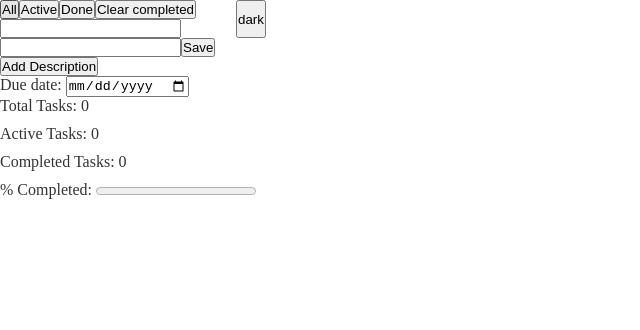
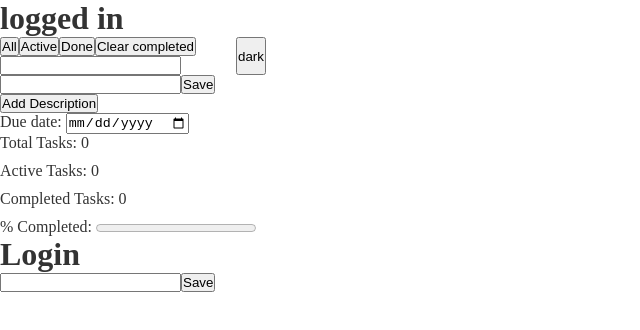
Before and after one commit to prs-dev/todo, a React (Vite) app: page / in a window 1280 px wide. Shown: the top 330 px of the page, without its empty margins (0-640 px from the left). Built offline with nearby package versions, Linux system fonts and the light colour scheme.

Commit message:
completed v1

```diff
--- /dev/null
+++ b/src/LoginForm.jsx
@@ -0,0 +1,20 @@
+import React, { useState } from 'react'
+
+const LoginForm = ({user, setUser}) => {
+    const [userLogin, setUserLogin] = useState('')
+    const handleSubmit = (e) => {
+        e.preventDefault()
+        setUser(userLogin)
+    }
+  return (
+    <div>
+        <h1>Login</h1>
+        <form action="" onSubmit={handleSubmit}>
+            <input type="text" value={userLogin} onChange={e => setUserLogin(e.target.value)} />
+            <button type='submit'>Save</button>
+        </form>
+    </div>
+  )
+}
+
+export default LoginForm
--- a/src/TodoForm.jsx
+++ b/src/TodoForm.jsx
@@ -1,6 +1,6 @@
 import React, { useState } from 'react'
 
-const TodoForm = ({ setList, setTask, task }) => {
+const TodoForm = ({ setList, setTask, task, user }) => {
   const [addDesc, setAddDesc] = useState(false)
   const [desc, setDesc] = useState('')
   const [dueDate, setDueDate] = useState()
@@ -20,7 +20,8 @@ const TodoForm = ({ setList, setTask, task }) => {
       task,
       completed: false,
       description: desc,
-      dueDate
+      dueDate,
+      user
     }])
     // storing in localstorage after new task
   }
--- a/src/TodoList.jsx
+++ b/src/TodoList.jsx
@@ -3,17 +3,19 @@ import FilterBar from './FilterBar'
 import TodoForm from './TodoForm'
 import TodoItem from './TodoItem'
 import useLocalStore from './hooks/useLocalStore'
+import LoginForm from './LoginForm'
 
 //implementing local storage
 const TodoList = () => {
   const [task, setTask] = useState('')
   // const [list, setList] = useState([])
-  const [list, setList] = useLocalStore('todos', [])
+  const [list, setList] = useLocalStore('todos', []) //hook used here
   const [search, setSearch] = useState('')
-  const [filterState, setFilterState] = useLocalStore('filter', 'all')
+  const [filterState, setFilterState] = useLocalStore('filter', 'all') //hook used here
   // const [filterState, setFilterState] = useState(() => localStorage.getItem('filter') || 'all')
-  const firstRender = useRef(true)
+  // const firstRender = useRef(true)
   const [darkMode, setDarkMode] = useState(true)
+  const [user, setUser] = useLocalStore('user', '')
 
   const getList = (item) => {
     if (filterState === 'all') return item
@@ -70,6 +72,9 @@ const TodoList = () => {
   // console.log(list)
   return (
     <div className={darkMode ? 'light' : "dark"}>
+      <div>
+        <h1>{user} logged in</h1>
+      </div>
       <div style={{
         display: "flex",
         gap: "40px"
@@ -77,10 +82,10 @@ const TodoList = () => {
         <FilterBar setFilterState={setFilterState} setList={setList} setSearch={setSearch} search={search}/>
         <button onClick={() => setDarkMode(!darkMode)}>{darkMode ? 'dark' : "light"}</button>
       </div>
-      <TodoForm setList={setList} setTask={setTask} task={task} list={list}/>
+      <TodoForm user={user} setList={setList} setTask={setTask} task={task} list={list}/>
       <ul>
         {list?.filter(item => {
-          return getList(item) && item.task.toLowerCase().includes(search.toLowerCase())
+          return getList(item) && item.task.toLowerCase().includes(search.toLowerCase()) && item.user === user
         }).map(item => (
           <TodoItem item={item} list={list} setList={setList} setTask={setTask} />
         ))}
@@ -94,6 +99,8 @@ const TodoList = () => {
           % Completed: <progress value={s.percentCompleted} max="100">{s.percentCompleted}</progress>
         </div>
       </div>
+      {/* login form */}
+      <LoginForm user={user} setUser={setUser}/>
     </div>
   )
 }
```
